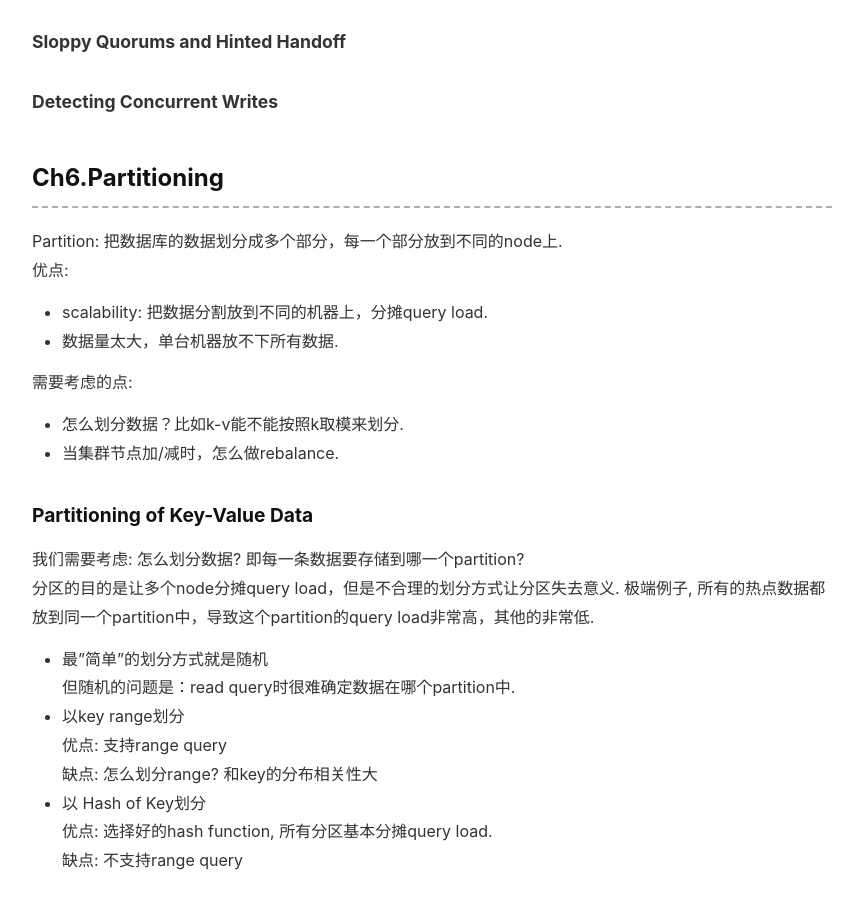
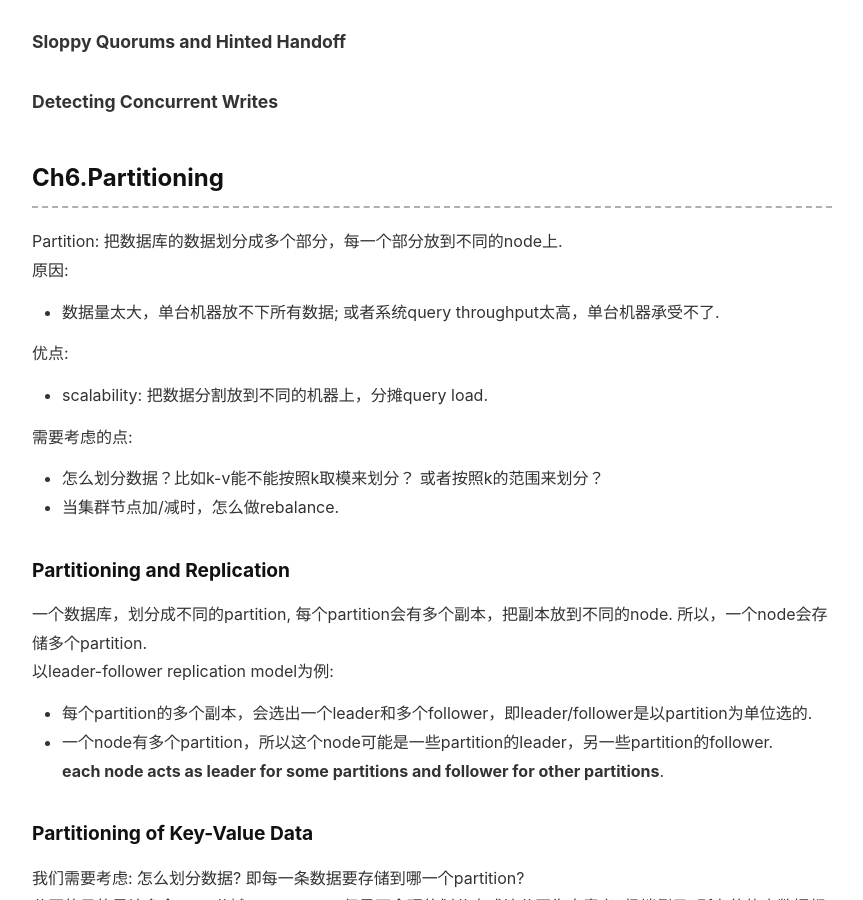
Before and after one commit to fukua95/fukua95.github.io, a Jekyll site: the page built from _posts/2020-03-16-Designing-Data-Intensive-Applications.md, in a window 1280 px wide and 900 px high, scrolled down 4646 px. Shown: the whole window, without its empty margins (88-951 px from the left). Built offline with Jekyll 4.4.1, drawn with Linux system fonts in a browser that asks for light colours; nearby versions of some CDN libraries; comment, search, counter and statistics services are not loaded; some of the changed text lies outside the part shown.

Commit message:
Add ddia notes: partition, replication, node的关系

```diff
--- a/_posts/2020-03-16-Designing-Data-Intensive-Applications.md
+++ b/_posts/2020-03-16-Designing-Data-Intensive-Applications.md
@@ -36,7 +36,7 @@ Replication: 复制,把数据的多个副本放到多台机器上,这些机器
 * leaderless replication.
 
 ### Single-leader Replication
-**Replica**: Each node that stores a copy of the data.
+**Replica**: Each **node** that stores a copy of the data.
 write/update request, 如何确保所有节点收到整个数据:
 1. 一个节点为leader, 所有写请求都通过这个leader.
 2. 其他节点为follower, leader把这个写请求(作为一条**replication log**)发给所有followers.
@@ -128,13 +128,22 @@ Leaderless replication模式, 每一个replica都能直接接收client的write r
 
 ## Ch6.Partitioning
 Partition: 把数据库的数据划分成多个部分，每一个部分放到不同的node上.
+原因:
+- 数据量太大，单台机器放不下所有数据; 或者系统query throughput太高，单台机器承受不了.
+
 优点:
 * scalability: 把数据分割放到不同的机器上，分摊query load.
-* 数据量太大，单台机器放不下所有数据.
 
 需要考虑的点:
-- 怎么划分数据？比如k-v能不能按照k取模来划分.
+- 怎么划分数据？比如k-v能不能按照k取模来划分？ 或者按照k的范围来划分？
 - 当集群节点加/减时，怎么做rebalance.
+
+### Partitioning and Replication
+一个数据库，划分成不同的partition, 每个partition会有多个副本，把副本放到不同的node. 所以，一个node会存储多个partition.
+以leader-follower replication model为例:
+* 每个partition的多个副本，会选出一个leader和多个follower，即leader/follower是以partition为单位选的.
+* 一个node有多个partition，所以这个node可能是一些partition的leader，另一些partition的follower.
+  **each node acts as leader for some partitions and follower for other partitions**.
 
 ### Partitioning of Key-Value Data
 我们需要考虑: 怎么划分数据? 即每一条数据要存储到哪一个partition?
```
Also changed, not shown: other parts of _posts/2020-03-16-Designing-Data-Intensive-Applications.md (+1 -1 lines).
